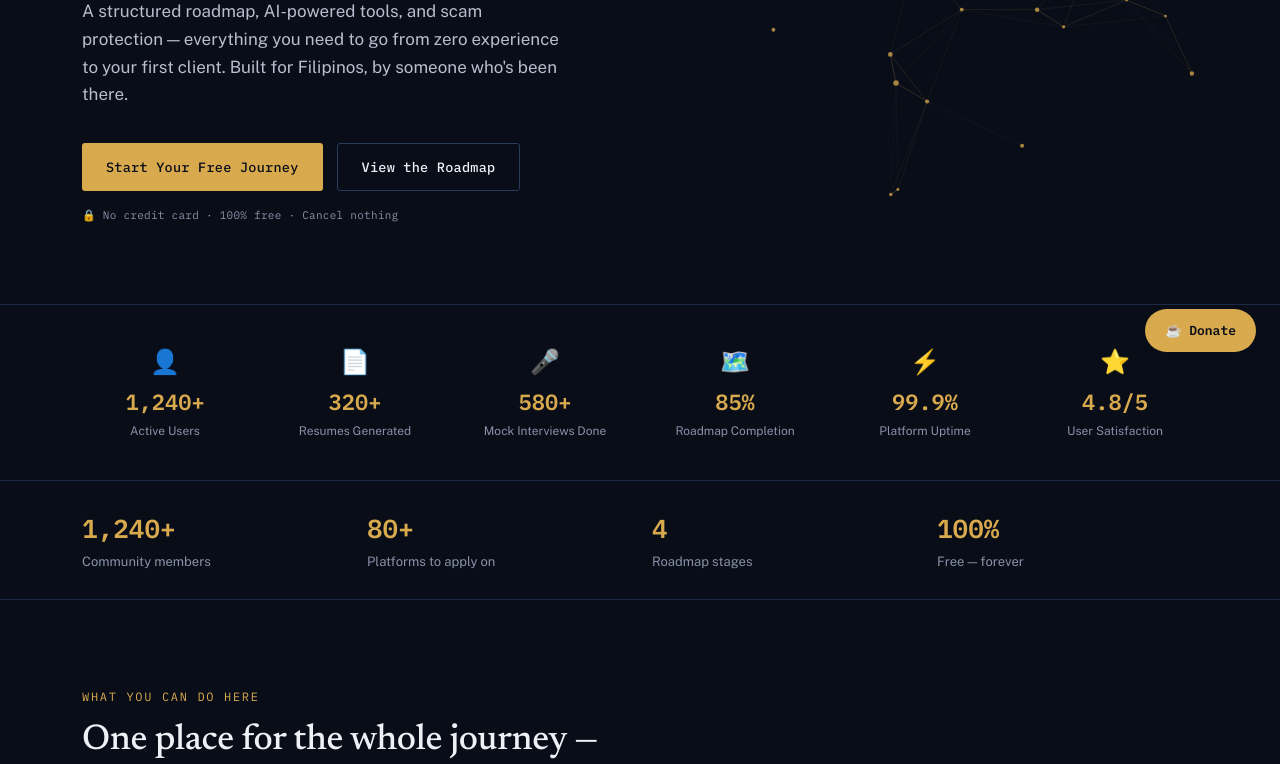
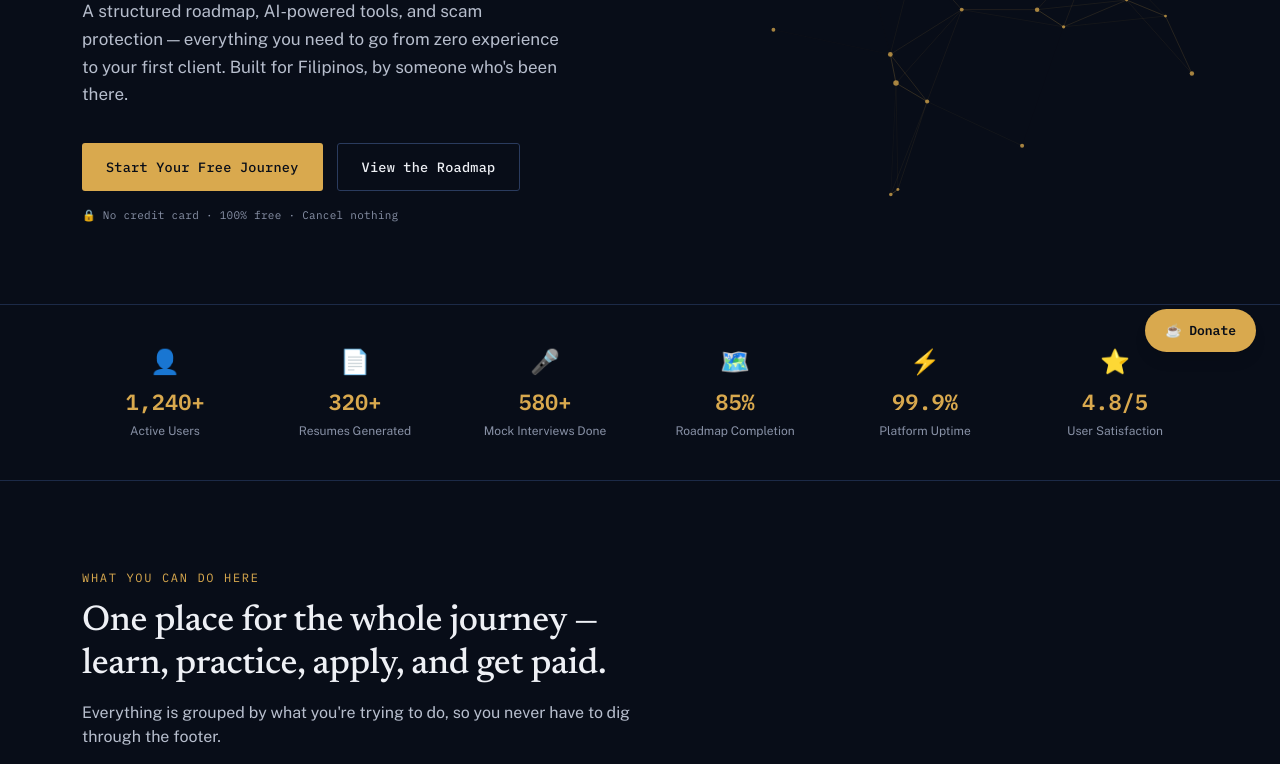
Before and after one commit to Se7en0512/nexus-careers, a Next.js app: page / in a window 1280 px wide. Shown: the part 408-1172 px from the top of the page. Built offline with nearby package versions, Linux system fonts and the light colour scheme; no server answers; the database is empty.

Commit message:
fix: remove duplicate stats section (Trust Signals + Stats Bar were stacking)

```diff
--- a/app/page.tsx
+++ b/app/page.tsx
@@ -1,19 +1,8 @@
 import Link from "next/link";
 import NetworkCanvas from "@/components/NetworkCanvas";
 import { getSessionUser } from "@/lib/auth";
-import AnimatedCounter from "@/components/AnimatedCounter";
 import TestimonialCard from "@/components/TestimonialCard";
 import FaqAccordion from "@/components/FaqAccordion";
-
-/* ────────────────────────────────────────────────────────
-   STATS — real numbers from DB (placeholder comments for future wiring)
-   ──────────────────────────────────────────────────────── */
-const STATS = [
-  { target: 1240, suffix: "+", label: "Community members", comment: "// TODO: wire to DB COUNT users" },
-  { target: 80, suffix: "+", label: "Platforms to apply on", comment: "" },
-  { target: 4, suffix: "", label: "Roadmap stages", comment: "" },
-  { target: 100, suffix: "%", label: "Free — forever", comment: "" },
-];
 
 /* ────────────────────────────────────────────────────────
    TRUST SIGNALS — below hero (placeholder values for DB wiring)
@@ -251,24 +240,6 @@ export default async function HomePage() {
                   {s.value}
                 </div>
                 <div className="text-[12px] text-ink-500 mt-1">{s.label}</div>
-              </div>
-            ))}
-          </div>
-        </div>
-      </section>
-
-      {/* ═══════════════════════════════════════════════════
-          STATS BAR — secondary stats
-          ═══════════════════════════════════════════════════ */}
-      <section className="border-b border-navy-700 py-7">
-        <div className="wrap">
-          <div className="flex justify-between flex-wrap gap-6">
-            {STATS.map((s) => (
-              <div key={s.label} className="flex-1 min-w-[140px]">
-                <div className="font-mono text-[26px] font-semibold text-gold-400">
-                  <AnimatedCounter target={s.target} suffix={s.suffix} />
-                </div>
-                <div className="text-[13px] text-ink-500 mt-1">{s.label}</div>
               </div>
             ))}
           </div>
```
